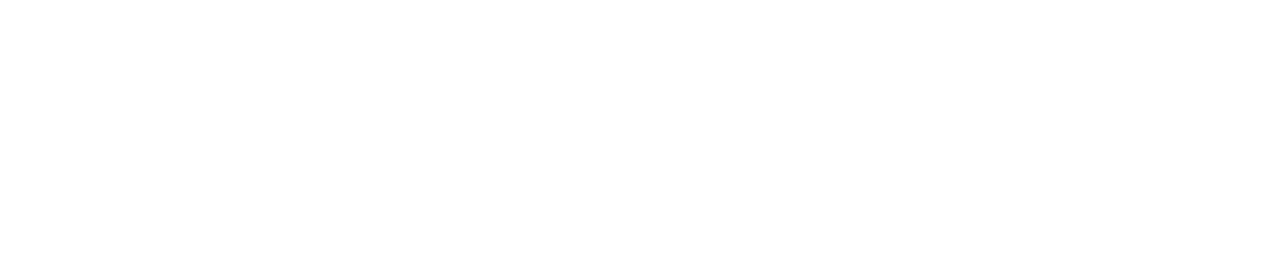
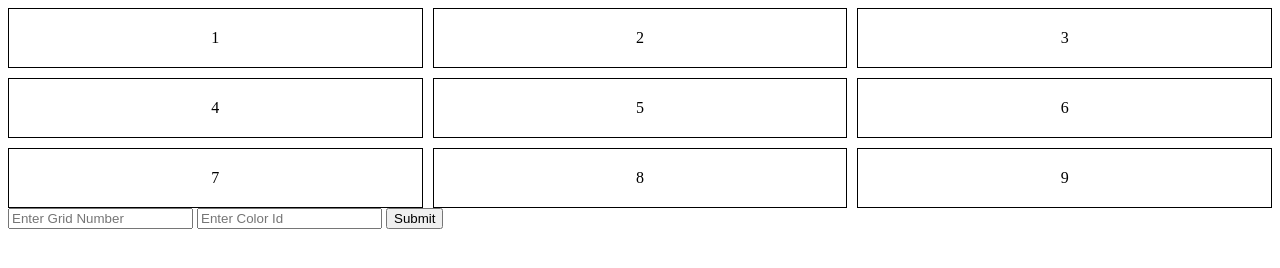
Before and after one commit to acciojob/Replit-Asian-Paints-nithinbairu, a website: page main.html in a window 1280 px wide. Drawn offline with Linux system fonts and the light colour scheme.

Commit message:
created a submission

```diff
--- a/main.html
+++ b/main.html
@@ -8,6 +8,24 @@
 
 <body>
 	<!-- the entire body must be written by student -->
+	<div class="grid-container">
+		<div class="grid" id='1'>1</div>
+		<div class="grid" id='2'>2</div>
+		<div class="grid" id='3'>3</div>
+		<div class="grid" id='4'>4</div>
+		<div class="grid" id='5'>5</div>
+		<div class="grid" id='6'>6</div>
+		<div class="grid" id='7'>7</div>
+		<div class="grid" id='8'>8</div>
+		<div class="grid" id='9'>9</div>
+	</div>
+	<form >
+		<input type="number" name="grid-number" id="input"
+			placeholder="Enter Grid Number">
+		<input type="text" name="color" id="color"
+			placeholder="Enter Color Id">
+		<button type="submit" id="submit">Submit</button>
+	</form>
     <script type="text/javascript" src="./script.js">
 </script>
 
--- a/script.js
+++ b/script.js
@@ -1 +1,18 @@
 //your JS code here. If required.
+document.getElementById("submit").addEventListener("click",
+	function(event){
+		event.preventDefault();
+		const gridid=document.getElementById("input").value;
+		const color=document.getElementById("color").value;
+
+		const allgrid=document.querySelectorAll(".grid");
+		allgrid.forEach(item=>{
+			item.style.backgroundColor='transparent'
+		})
+		const selectgrid=document.getElementById(gridid)
+		if(selectgrid){
+			selectgrid.style.backgroundColor=color;
+		}else{
+			alert("Invalid grid number! Please enter a number between 1 and 9.")
+		}
+	})
--- a/styles.css
+++ b/styles.css
@@ -1 +1,13 @@
 /*  your css code here. If applicable */
+.grid-container{
+	display:grid;
+	grid-template-rows:repeat(3,1fr);
+	grid-template-columns:repeat(3,1fr);
+	gap:10px
+}
+.grid{
+	background-color:transparent;
+	padding:20px 0;
+	text-align:center;
+	border:1px solid;
+}
```
